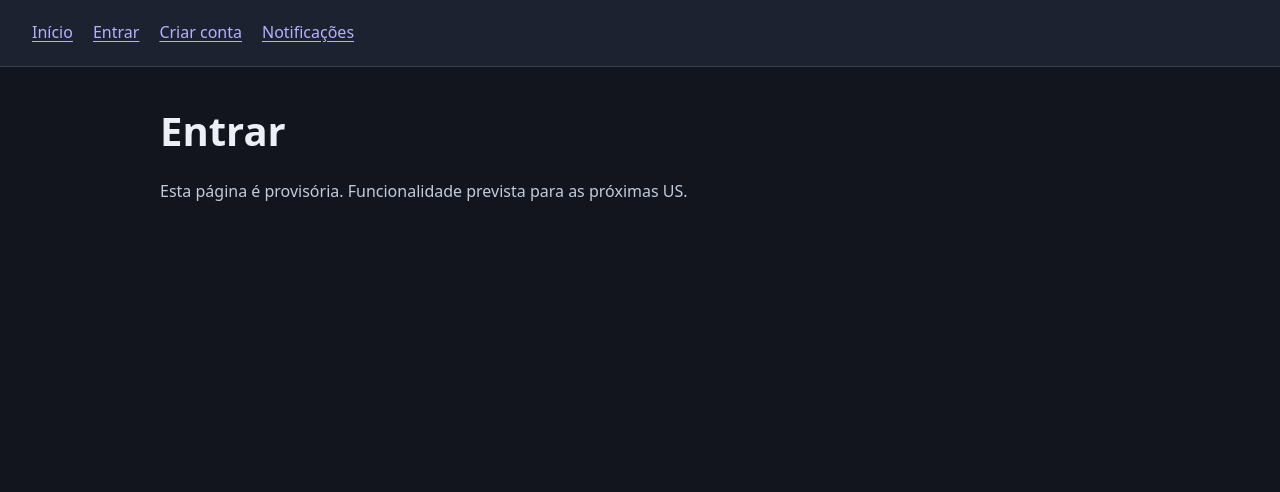
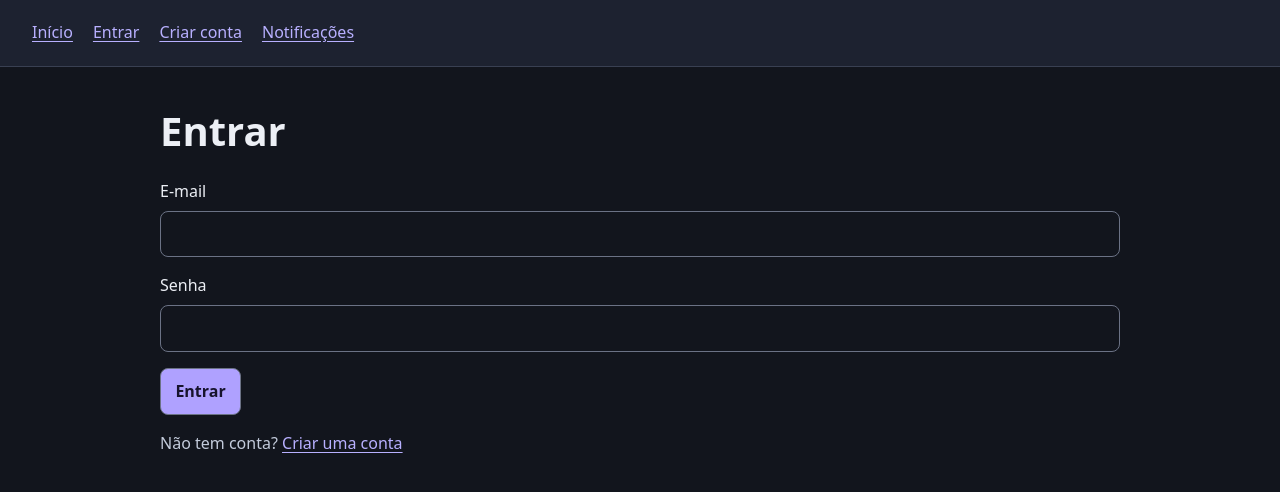
Before and after one commit to LucasMarapodi/letterbox-frontend, a React (Vite) app: page /login in a window 1280 px wide. Shown: the top 492 px of the page. Built offline with nearby package versions, Linux system fonts and the light colour scheme.

Commit message:
feat(US-12): conclui login mockado e sessao em memoria

```diff
--- a/src/App.tsx
+++ b/src/App.tsx
@@ -4,10 +4,14 @@ import { BrowserRouter, Link, Route, Routes } from 'react-router-dom';
 import { PlaceholderPage } from './pages/PlaceholderPage';
 import { GameDetailsPage } from './pages/GameDetailsPage';
 import type { AuthService } from './services/authContracts';
+import { authService as defaultAuthService } from './services/auth';
+import { SessionProvider, useSession } from './session/SessionProvider';
+import { LoginPage } from './pages/LoginPage';
 
 export interface AppRoutesProps { authService?: AuthService; }
 
-export function AppRoutes(_props: AppRoutesProps): ReactElement {
+function ApplicationRoutes(): ReactElement {
+  const { user } = useSession();
   return <>
     <header>
       <nav aria-label="Navegação principal">
@@ -16,13 +20,14 @@ export function AppRoutes(_props: AppRoutesProps): ReactElement {
         <Link to="/cadastro">Criar conta</Link>{' '}
         <Link to="/notificacoes">Notificações</Link>
       </nav>
+      {user && <span aria-label="Usuário conectado">{user.displayName}</span>}
     </header>
     <Routes>
       <Route path="/" element={<HomePage />} />
       <Route path="/jogos/:gameId" element={<GameDetailsPage />} />
       <Route path="/reviews/:reviewId" element={<PlaceholderPage title="Review" parameter="reviewId" parameterLabel="ID da review" />} />
       <Route path="/perfil/:userId" element={<PlaceholderPage title="Perfil público" parameter="userId" parameterLabel="ID do usuário" />} />
-      <Route path="/login" element={<PlaceholderPage title="Entrar" />} />
+      <Route path="/login" element={<LoginPage />} />
       <Route path="/cadastro" element={<PlaceholderPage title="Criar conta" />} />
       <Route path="/notificacoes" element={<PlaceholderPage title="Notificações" />} />
       <Route path="*" element={<main><h1>Página não encontrada</h1><p>Este endereço não corresponde a uma página.</p></main>} />
@@ -30,6 +35,10 @@ export function AppRoutes(_props: AppRoutesProps): ReactElement {
   </>;
 }
 
+export function AppRoutes({ authService = defaultAuthService }: AppRoutesProps): ReactElement {
+  return <SessionProvider service={authService}><ApplicationRoutes /></SessionProvider>;
+}
+
 export default function App(): ReactElement {
   return <BrowserRouter><AppRoutes /></BrowserRouter>;
 }
--- /dev/null
+++ b/src/mocks/accounts.ts
@@ -0,0 +1,6 @@
+import type { MockAccount } from './authService';
+
+/** Credenciais exclusivamente fictícias para uso local; sem autenticação real. */
+export const accountFixtures: MockAccount[] = [
+  { email: 'ana@example.com', password: 'teste123', user: { id: 'user-1', username: 'ana', displayName: 'Ana', avatarUrl: null, bio: 'Explorando novos mundos.' } },
+];
--- a/src/mocks/authService.ts
+++ b/src/mocks/authService.ts
@@ -1,8 +1,19 @@
 import type { User } from '../models';
 import type { AuthService } from '../services/authContracts';
+import { AuthError } from '../services/authContracts';
+import { accountFixtures } from './accounts';
 
 export interface MockAccount { email: string; password: string; user: User; }
 export interface MockAuthOptions { accounts?: MockAccount[]; error?: Error; }
-export function createMockAuthService(_options: MockAuthOptions = {}): AuthService {
-  return { async login() { throw new Error('Login não implementado.'); } };
+export function createMockAuthService(options: MockAuthOptions = {}): AuthService {
+  const accounts: MockAccount[] = structuredClone(options.accounts ?? accountFixtures);
+  return {
+    async login(credentials): Promise<User> {
+      if (options.error) throw options.error;
+      const email: string = credentials.email.trim().toLowerCase();
+      const account: MockAccount | undefined = accounts.find((candidate) => candidate.email.trim().toLowerCase() === email && candidate.password === credentials.password);
+      if (!account) throw new AuthError('invalid-credentials');
+      return structuredClone(account.user);
+    },
+  };
 }
--- /dev/null
+++ b/src/pages/LoginPage.tsx
@@ -0,0 +1,55 @@
+import { useRef, useState, type FormEvent, type ReactElement } from 'react';
+import { Link } from 'react-router-dom';
+import { Button } from '../components/Button';
+import { TextField } from '../components/TextField';
+import { AuthError } from '../services/authContracts';
+import { useSession } from '../session/SessionProvider';
+
+type LoginErrors = Partial<Record<'email' | 'password', string>>;
+type LoginFeedback = { status: 'idle' } | { status: 'pending' } | { status: 'success'; name: string } | { status: 'error'; message: string };
+
+export function LoginPage(): ReactElement {
+  const { signIn } = useSession();
+  const [email, setEmail] = useState<string>('');
+  const [password, setPassword] = useState<string>('');
+  const [errors, setErrors] = useState<LoginErrors>({});
+  const [feedback, setFeedback] = useState<LoginFeedback>({ status: 'idle' });
+  const sending = useRef<boolean>(false);
+  const pending: boolean = feedback.status === 'pending';
+
+  async function submit(event: FormEvent<HTMLFormElement>): Promise<void> {
+    event.preventDefault();
+    if (sending.current) return;
+    const nextErrors: LoginErrors = {};
+    if (!email.trim()) nextErrors.email = 'Informe o e-mail.';
+    if (!password) nextErrors.password = 'Informe a senha.';
+    setErrors(nextErrors);
+    setFeedback({ status: 'idle' });
+    if (Object.keys(nextErrors).length) return;
+    sending.current = true;
+    setFeedback({ status: 'pending' });
+    try {
+      const user = await signIn({ email, password });
+      setPassword('');
+      setFeedback({ status: 'success', name: user.displayName });
+    } catch (error: unknown) {
+      setFeedback({ status: 'error', message: error instanceof AuthError && error.code === 'invalid-credentials'
+        ? 'E-mail ou senha inválidos.' : 'Não foi possível entrar. Tente novamente.' });
+    } finally { sending.current = false; }
+  }
+
+  return <main className="auth-page">
+    <h1>Entrar</h1>
+    <form aria-label="Login" noValidate onSubmit={submit}>
+      <TextField id="login-email" label="E-mail" type="email" autoComplete="username" required disabled={pending} value={email} onChange={(event) => setEmail(event.target.value)} aria-invalid={Boolean(errors.email)} aria-describedby={errors.email ? 'login-email-error' : undefined} />
+      {errors.email && <p id="login-email-error" role="alert">{errors.email}</p>}
+      <TextField id="login-password" label="Senha" type="password" autoComplete="current-password" required disabled={pending} value={password} onChange={(event) => setPassword(event.target.value)} aria-invalid={Boolean(errors.password)} aria-describedby={errors.password ? 'login-password-error' : undefined} />
+      {errors.password && <p id="login-password-error" role="alert">{errors.password}</p>}
+      <Button type="submit" disabled={pending}>{pending ? 'Entrando…' : 'Entrar'}</Button>
+    </form>
+    {feedback.status === 'pending' && <p role="status">Entrando…</p>}
+    {feedback.status === 'error' && <p role="alert">{feedback.message}</p>}
+    {feedback.status === 'success' && <><p role="status">Você entrou como {feedback.name}.</p><Link to="/">Continuar para o catálogo</Link></>}
+    <p>Não tem conta? <Link to="/cadastro">Criar uma conta</Link></p>
+  </main>;
+}
--- /dev/null
+++ b/src/services/auth.ts
@@ -0,0 +1,5 @@
+import { createMockAuthService } from '../mocks/authService';
+import type { AuthService } from './authContracts';
+
+/** Ponto de seleção do adaptador de autenticação; substituível sem alterar telas. */
+export const authService: AuthService = createMockAuthService();
--- /dev/null
+++ b/src/session/SessionProvider.tsx
@@ -0,0 +1,28 @@
+import { createContext, useContext, useState, type ReactElement, type ReactNode } from 'react';
+import type { User } from '../models';
+import type { AuthService, LoginCredentials } from '../services/authContracts';
+
+interface SessionContextValue {
+  user: User | null;
+  signIn(credentials: LoginCredentials): Promise<User>;
+  authService: AuthService;
+}
+interface SessionProviderProps { children: ReactNode; service: AuthService; }
+const SessionContext = createContext<SessionContextValue | null>(null);
+
+export function SessionProvider({ children, service }: SessionProviderProps): ReactElement {
+  const [user, setUser] = useState<User | null>(null);
+  async function signIn(credentials: LoginCredentials): Promise<User> {
+    const result: User = await service.login(credentials);
+    setUser(result);
+    return result;
+  }
+  const value: SessionContextValue = { user, signIn, authService: service };
+  return <SessionContext.Provider value={value}>{children}</SessionContext.Provider>;
+}
+
+export function useSession(): SessionContextValue {
+  const session = useContext(SessionContext);
+  if (!session) throw new Error('A sessão deve ser usada dentro de SessionProvider.');
+  return session;
+}
```
Also changed, not shown: 2 other files (tests, documents, lock files or other folders).
